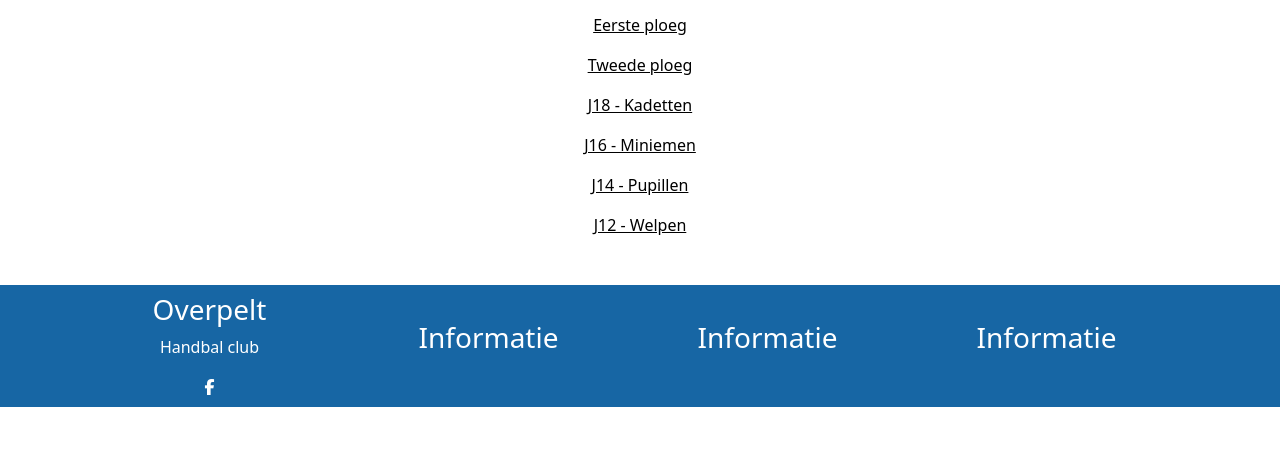
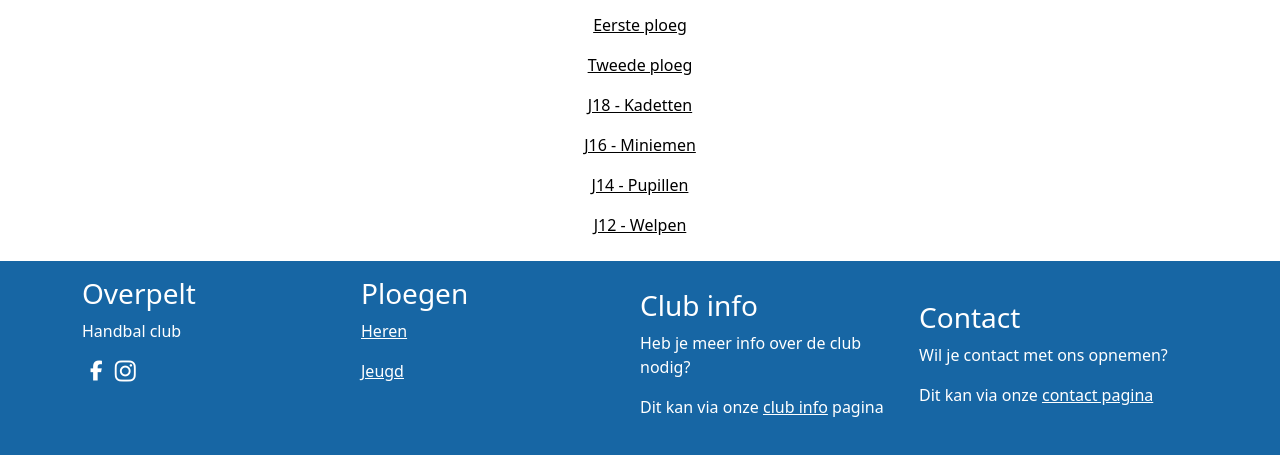
Before and after one commit to FreekBoes/HandbalOverpelt, a plain HTML site: page HTML/Index.html in a window 1280 px wide. Shown: the part 553-1008 px from the top of the page. Before the commit the page ends 960 px from the top, so only its background shows below. Drawn offline with nearby package versions, Linux system fonts and the light colour scheme.

Commit message:
footer op sm en md scherm af

```diff
--- a/CSS/style.css
+++ b/CSS/style.css
@@ -49,7 +49,14 @@ footer {
 footer p a
 {
     color:white;
+    text-decoration: underline;
+}
+
+.footerlink:hover {
+    transition: 0.5s !important;
     text-decoration: none;
 }
 
-i {color: white;}
+i {
+    color: white;
+}
--- a/HTML/Index.html
+++ b/HTML/Index.html
@@ -93,32 +93,38 @@
 
     </div>
 
-    <footer class="text-center mt-4 py-2">
+    <footer class="py-3">
         <div class="container">
-            <div class="row align-items-center col-12">
-                <div class="col-lg-3">
-                    <h3>Overpelt</h3>
-                    <p>Handbal club</p>
-                    <a href="https://www.facebook.com/people/Handbalclub-Overpelt/100063618789208/" class="socialmedia"><i class="fa-brands fa-facebook-f"></i></a>
+            <div class="row align-items-center col-12 mb-3">
+                <div class="col-sm-12 col-md-3 text-sm-center text-md-start pb-sm-3 mb-md-5 pb-md-0">
+                    <h3 class="">Overpelt</h3>
+                    <p class="">Handbal club</p>
+                    <a href="https://www.facebook.com/people/Handbalclub-Overpelt/100063618789208/" class="px-2"><i class="fa-brands fa-facebook-f fa-lg"></i></a>
+                    <a href="https://www.instagram.com/hc_overpelt/" class=""><i class="fa-brands fa-instagram fa-xl"></i></a>
                 </div>
 
-                <div class="col-lg-3">
-                    <h3>Informatie</h3>
-                    <p></p>
+                <div class="col-sm-12 col-md-3 text-sm-center text-md-start mb-md-5">
+                    <h3 class="">Ploegen</h3>
+                    <p class=""><a href="heren.html" class="footerlink">Heren</a></p>
+                    <p class="mb-md-0"><a href="jeugd.html" class="footerlink">Jeugd</a></p>
                 </div>
 
-                <div class="col-lg-3">
-                    <h3>Informatie</h3>
-                    <p></p>
+                <div class="col-sm-12 col-md-3 text-sm-center text-md-start">
+                    <h3 class="">Club info</h3>
+                    <p class="">Heb je meer info over de club nodig?</p>
+                    <p class="mb-md-0">Dit kan via onze <a href="clubinfo.html" class="footerlink">club info</a> pagina</p>
                 </div>
 
-                <div class="col-lg-3">
-                    <h3>Informatie</h3>
-                    <p></p>
+                <div class="col-sm-12 col-md-3 text-sm-center text-md-start ">
+                    <h3 class="">Contact</h3>
+                    <p class="">Wil je contact met ons opnemen?</p>
+                    <p class="mb-md-0">Dit kan via onze <a href="contact.html" class="footerlink">contact pagina</a></p>
                 </div>
             </div>
         </div>
     </footer>
+
+
     <!-- Bootstrap JavaScript and jQuery -->
     <script src="https://cdn.jsdelivr.net/npm/bootstrap@5.3.3/dist/js/bootstrap.bundle.min.js"
         integrity="sha384-YvpcrYf0tY3lHB60NNkmXc5s9fDVZLESaAA55NDzOxhy9GkcIdslK1eN7N6jIeHz" crossorigin="anonymous">
```
